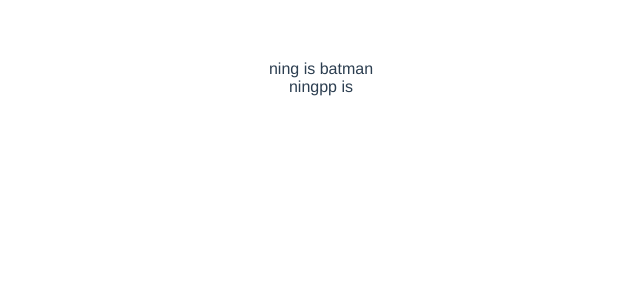
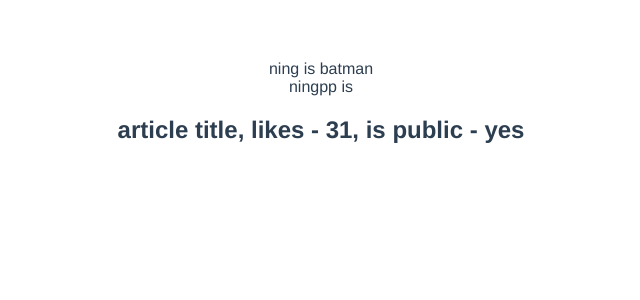
Before and after one commit to NingChen0024/vue_basic, a Vue app: page / in a window 1280 px wide. Shown: the top 300 px of the page, without its empty margins (319-959 px from the left). Built offline with nearby package versions, Linux system fonts and the light colour scheme.

Commit message:
adding prop types and required

```diff
--- a/src/App.vue
+++ b/src/App.vue
@@ -4,16 +4,22 @@
   <Great :name='name'/>
   <!-- dynamic props -->
 
+  <Articles title='article title' :likes='30' :isPublic="true"/>
+  <!-- use v-bind to pass number and bollean -->
+
+
 </template>
 
 <script>
 import Great from './components/Great'
 // import sub component
+import Articles from './components/Articles.vue'
 
 export default {
   name: 'App',
   components: {
     Great,
+    Articles,
   }, // informing component
   data() {
     return{
--- /dev/null
+++ b/src/components/Articles.vue
@@ -0,0 +1,24 @@
+<template>
+  <div v-if="isPublic">
+    <h2>{{title}}, likes - {{likes + 1}}, is public - {{isPublic ? 'yes' : 'NO'}}</h2>
+  </div>
+</template>
+
+<script>
+  export default {
+    name: 'Articles',
+    props: {
+       title: {
+         type: String,
+         required: true,
+         default: 'default'
+       }, // set required attribute and add default value
+       likes: Number,
+       isPublic: Boolean
+    }// use objects to specify the type of props
+  }
+</script>
+
+<style lang="scss" scoped>
+
+</style>
```
